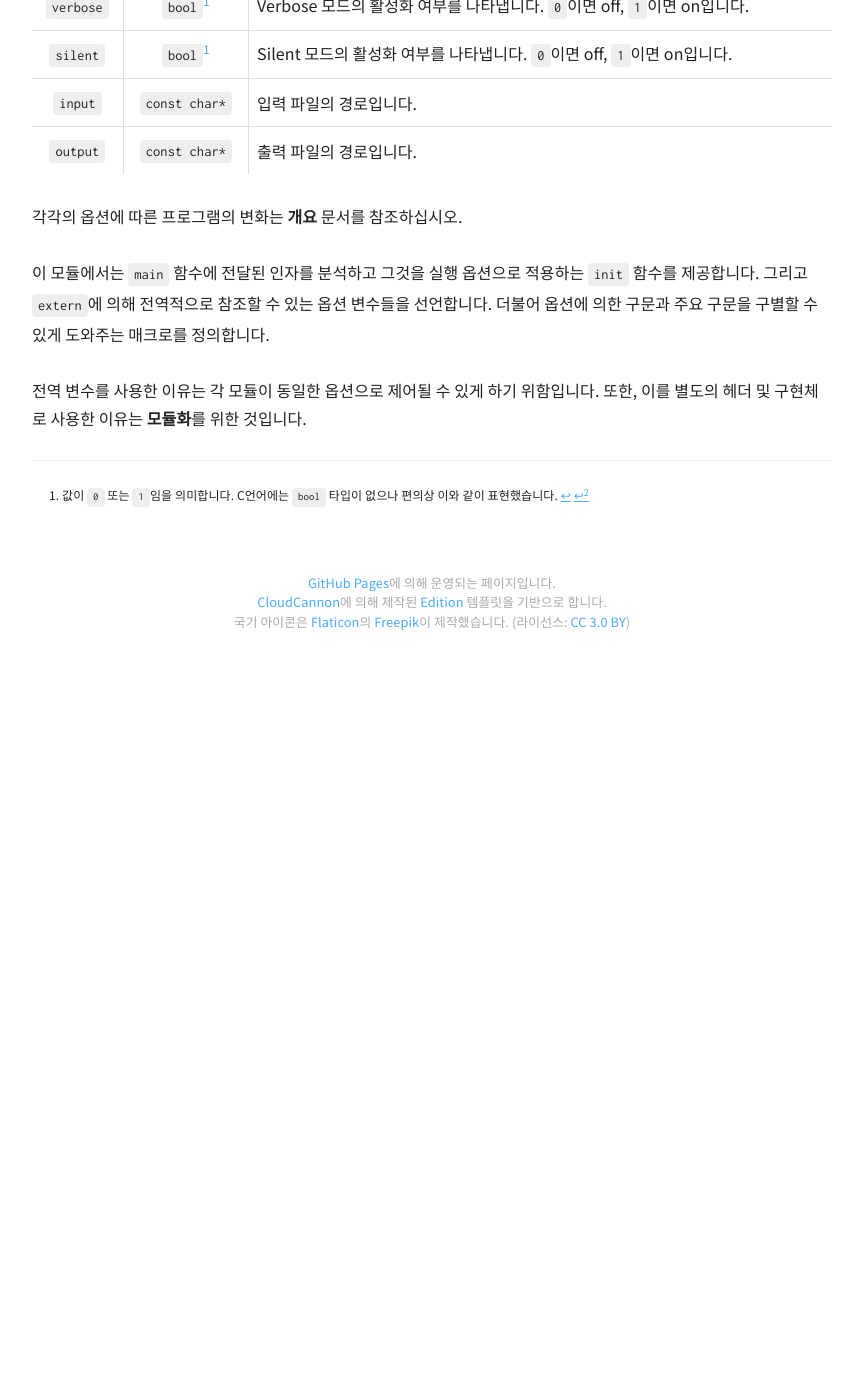
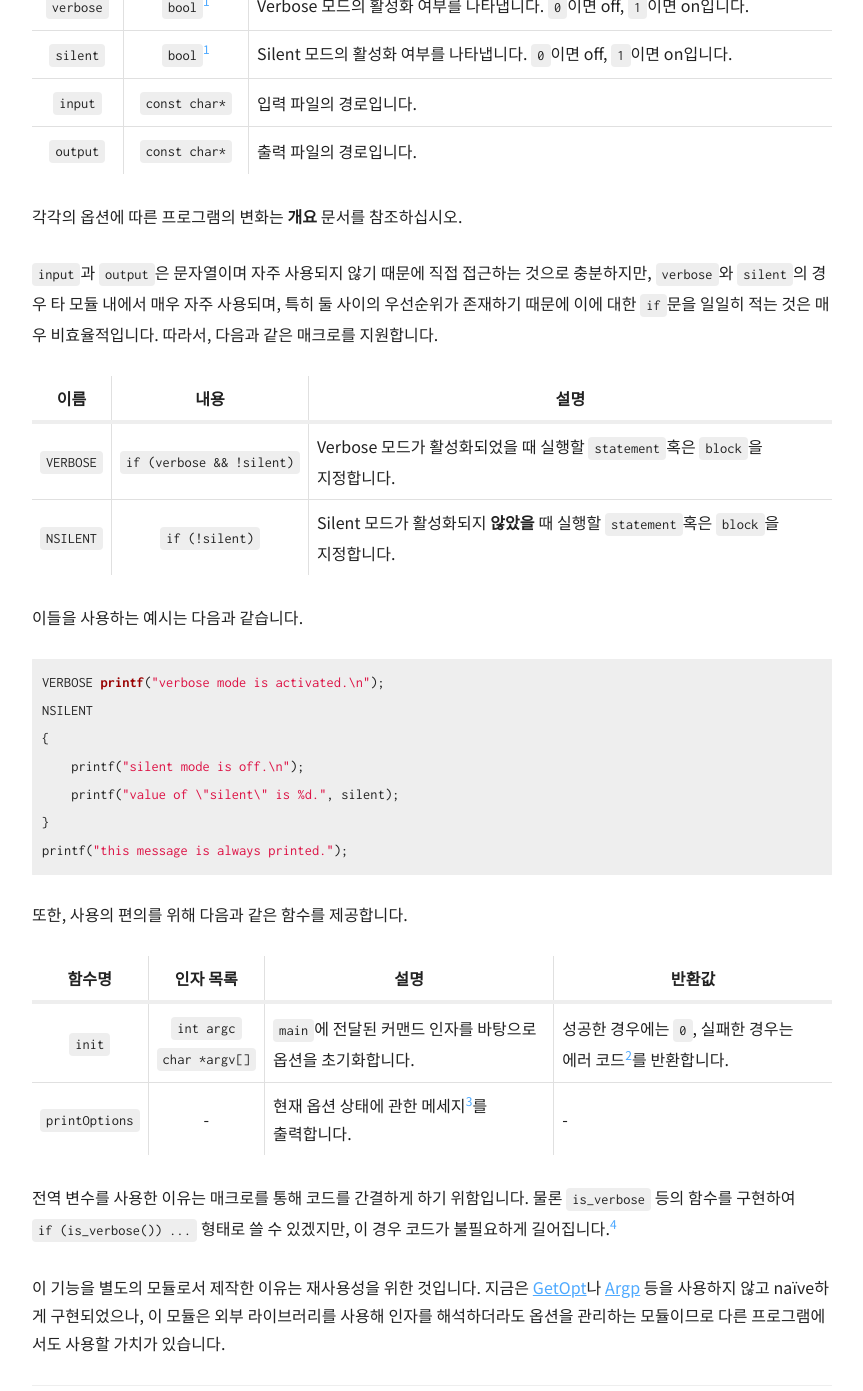
Before and after one commit to DropFL/docs, a Jekyll site: the page built from _docs/ko/os-pa1/option-module.md, in a window 1280 px wide and 1400 px high, scrolled down 584 px. Shown: the top 1391 px of the window, without its empty margins (358-1221 px from the left). Built offline with Jekyll 4.4.1, drawn with Linux system fonts in a browser that asks for light colours; before the commit the page ends 1246 px from its top, so only the background shows below that; some of the changed text lies outside the part shown.

Commit message:
option module description complete inconsistent style in mfq module is fixed

````diff
--- a/_docs/ko/os-pa1/option-module.md
+++ b/_docs/ko/os-pa1/option-module.md
@@ -24,6 +24,37 @@ ref: os-pa1-option-module
 
 각각의 옵션에 따른 프로그램의 변화는 **개요** 문서를 참조하십시오.
 
-이 모듈에서는 `main` 함수에 전달된 인자를 분석하고 그것을 실행 옵션으로 적용하는 `init` 함수를 제공합니다. 그리고 `extern`에 의해 전역적으로 참조할 수 있는 옵션 변수들을 선언합니다. 더불어 옵션에 의한 구문과 주요 구문을 구별할 수 있게 도와주는 매크로를 정의합니다.
+`input`과 `output`은 문자열이며 자주 사용되지 않기 때문에 직접 접근하는 것으로 충분하지만, `verbose`와 `silent`의 경우 타 모듈 내에서 매우 자주 사용되며, 특히 둘 사이의 우선순위가 존재하기 때문에 이에 대한 `if`문을 일일히 적는 것은 매우 비효율적입니다. 따라서, 다음과 같은 매크로를 지원합니다.
 
-전역 변수를 사용한 이유는 각 모듈이 동일한 옵션으로 제어될 수 있게 하기 위함입니다. 또한, 이를 별도의 헤더 및 구현체로 사용한 이유는 **모듈화**를 위한 것입니다.
+| 이름      | 내용                      | 설명 |
+|:---------:|:-------------------------:|------|
+| `VERBOSE` | `if (verbose && !silent)` | Verbose 모드가 활성화되었을 때 실행할 `statement`혹은 `block`을 지정합니다. |
+| `NSILENT` | `if (!silent)`            | Silent 모드가 활성화되지 **않았을** 때 실행할 `statement`혹은 `block`을 지정합니다. |
+
+이들을 사용하는 예시는 다음과 같습니다.
+
+```c
+VERBOSE printf("verbose mode is activated.\n");
+NSILENT
+{
+    printf("silent mode is off.\n");
+    printf("value of \"silent\" is %d.", silent);
+}
+printf("this message is always printed.");
+```
+
+또한, 사용의 편의를 위해 다음과 같은 함수를 제공합니다.
+
+| 함수명         | 인자 목록                    | 설명 | 반환값 |
+|:--------------:|:----------------------------:|------|--------|
+| `init`         | `int argc`<br>`char *argv[]` | `main`에 전달된 커맨드 인자를 바탕으로 옵션을 초기화합니다. | 성공한 경우에는 `0`, 실패한 경우는 에러 코드[^2]를 반환합니다. |
+| `printOptions` | -                            | 현재 옵션 상태에 관한 메세지[^3]를 출력합니다. | - |
+
+[^2]: 에러 코드는 구현체에서 임의로 지정됩니다. 이 프로젝트의 경우 에러가 발생한 인자의 종류에 따라서만 값을 달리 했습니다.
+[^3]: 메세지의 포맷 등은 구현체에 따라 달라질 수 있습니다.
+
+전역 변수를 사용한 이유는 매크로를 통해 코드를 간결하게 하기 위함입니다. 물론 `is_verbose` 등의 함수를 구현하여 `if (is_verbose()) ...` 형태로 쓸 수 있겠지만, 이 경우 코드가 불필요하게 길어집니다.[^4]
+
+[^4]: `if (is_verbose())`를 매크로로 등록하는 방법이 뒤늦게 떠올랐습니다. 향후 이 모듈을 재사용할 때 수정하도록 하겠습니다.
+
+이 기능을 별도의 모듈로서 제작한 이유는 재사용성을 위한 것입니다. 지금은 [GetOpt](http://www.gnu.org/software/libc/manual/html_node/Getopt.html)나 [Argp](http://www.gnu.org/software/libc/manual/html_node/Argp.html) 등을 사용하지 않고 naïve하게 구현되었으나, 이 모듈은 외부 라이브러리를 사용해 인자를 해석하더라도 옵션을 관리하는 모듈이므로 다른 프로그램에서도 사용할 가치가 있습니다.
````
Also changed, not shown: _docs/ko/os-pa1/mfq-module.md (+1 -1 lines).
